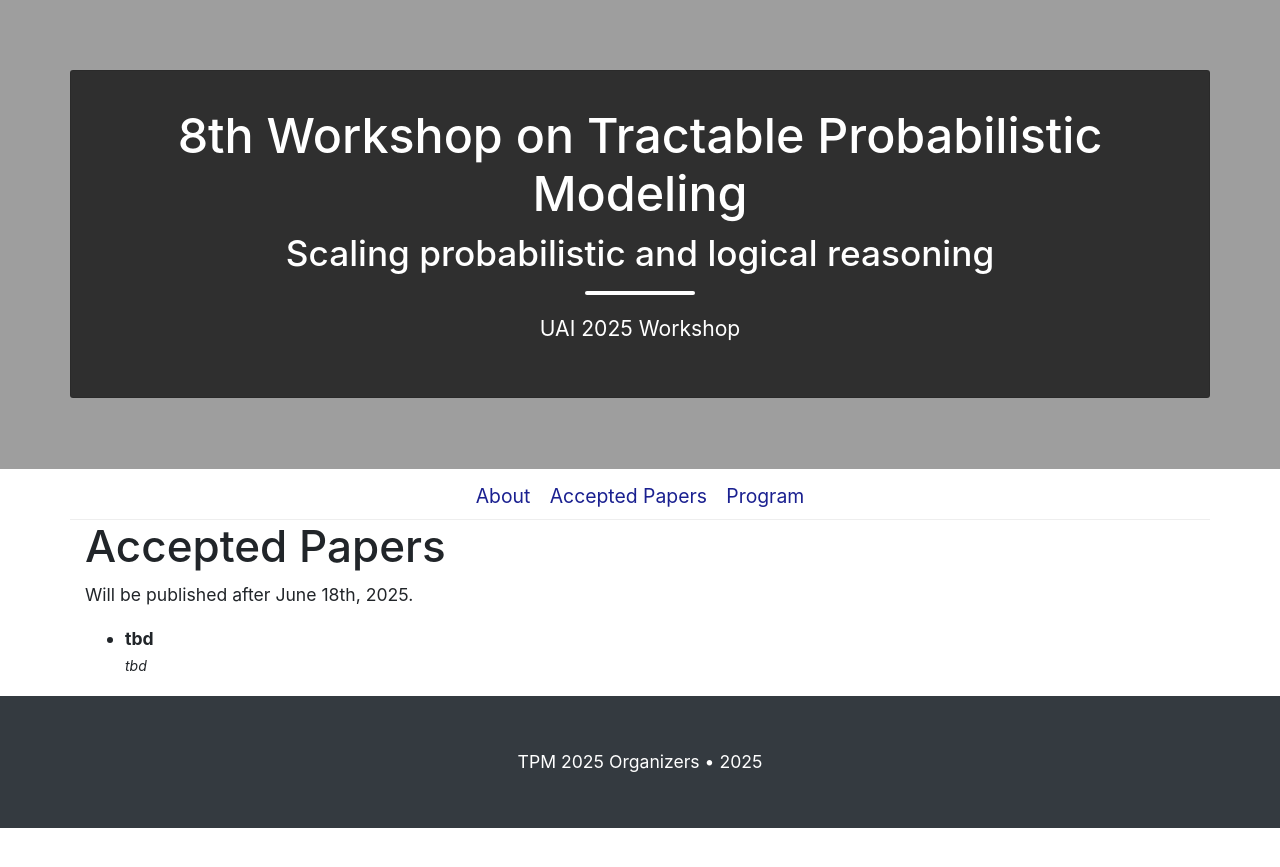
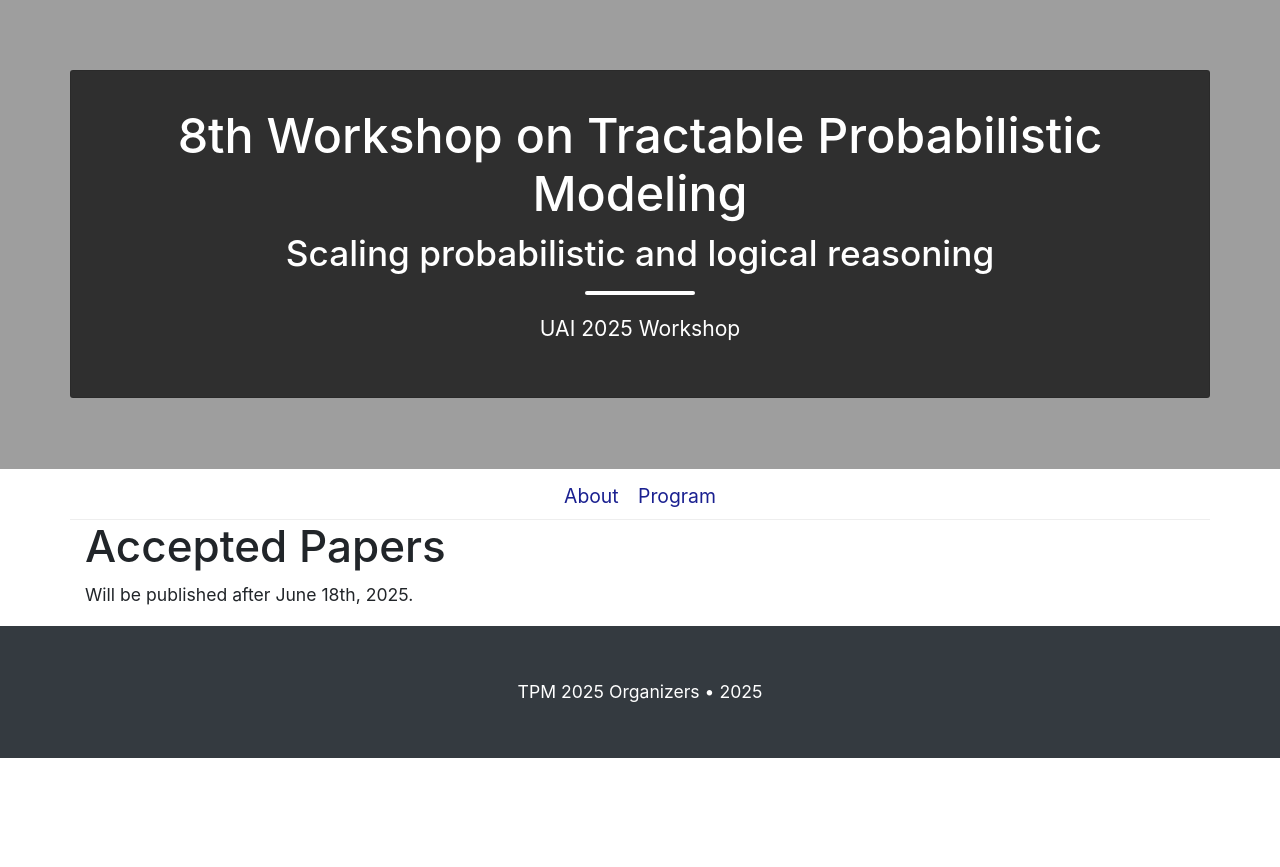
Before and after one commit to tractable-probabilistic-modeling/tpm2025, a Jekyll site: the page built from _pages/papers.md, in a window 1280 px wide. Shown: the top 867 px of the page. Built offline with Jekyll 4.4.1, drawn with Linux system fonts in a browser that asks for light colours.

Commit message:
More accepted papers cleanups

```diff
--- a/_data/menu.yml
+++ b/_data/menu.yml
@@ -1,8 +1,8 @@
 - title: About
   url: /
 
-- title: Accepted Papers
-  url: /papers
+# - title: Accepted Papers
+#   url: /papers
 
 - title: Program
   url: /program
--- a/_data/papers.yml
+++ b/_data/papers.yml
@@ -1,2 +1,2 @@
-- title: "tbd"
-  authors: "tbd"
+- title: ""
+  authors: ""
--- a/_pages/papers.md
+++ b/_pages/papers.md
@@ -9,11 +9,11 @@
 Will be published after June 18th, 2025.
 <!-- See all accepted papers on [OpenReview](https://openreview.net/group?id=auai.org/UAI/2025/Workshop/TPM). -->
 
-<ul>
+<!-- <ul>
 {% assign sortedPapers = site.data.papers | sort: 'title' %}
 {% for item in sortedPapers %}
   <li><strong>{{ item.title }}</strong>
   <br/>
   <small><i>{{ item.authors }}</i></small></li>
 {% endfor %}
-</ul>
+</ul> -->
```
Also changed, not shown: index.md (+1 -1 lines).
